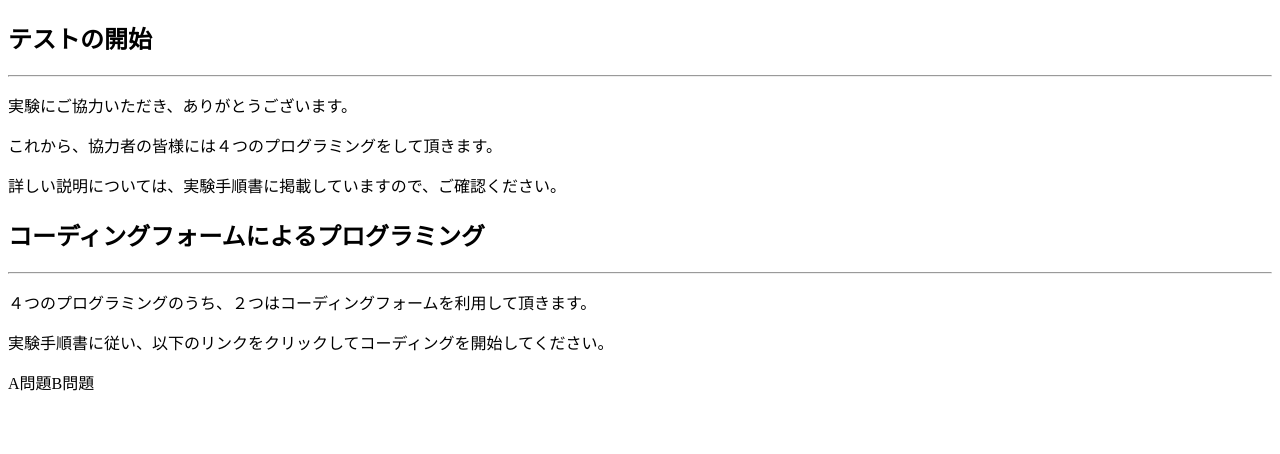
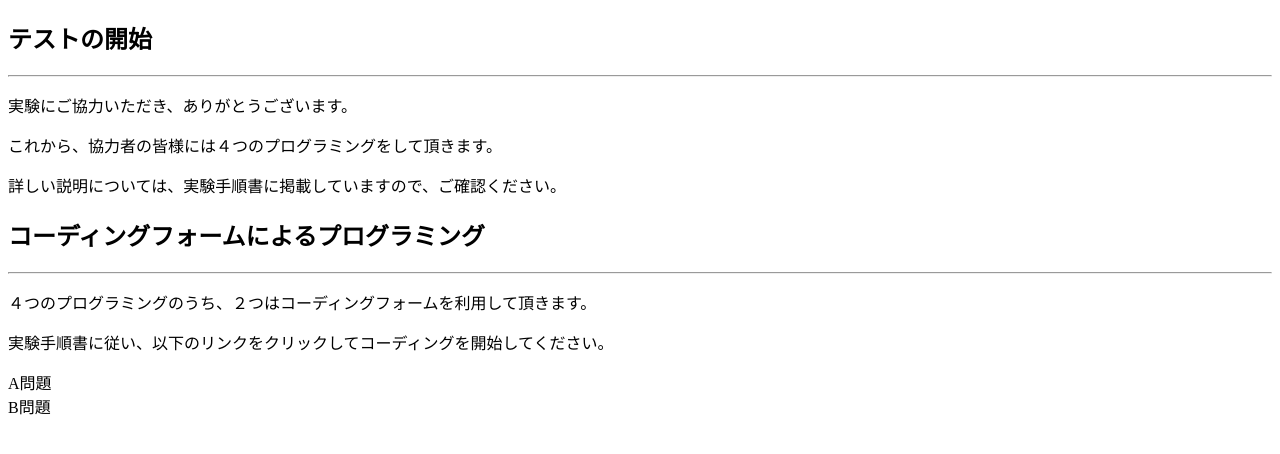
Before and after one commit to KHashimoto3/PLS_FRONT, a Vue app in the folder teikei_proto/: page / in a window 1280 px wide. Shown: the top 454 px of the page. Built offline with nearby package versions, Linux system fonts and the light colour scheme.

Commit message:
aタグの部分をポインタ表示に変更

```diff
--- a/teikei_proto/src/App.vue
+++ b/teikei_proto/src/App.vue
@@ -15,7 +15,7 @@
     <p>
       実験手順書に従い、以下のリンクをクリックしてコーディングを開始してください。
     </p>
-    <a @click="goto_form(0)">A問題</a>
+    <a @click="goto_form(0)">A問題</a><br />
     <a @click="goto_form(1)">B問題</a>
   </section>
 </template>
@@ -34,3 +34,9 @@ export default {
   },
 };
 </script>
+
+<style>
+a {
+  cursor: pointer;
+}
+</style>
```
